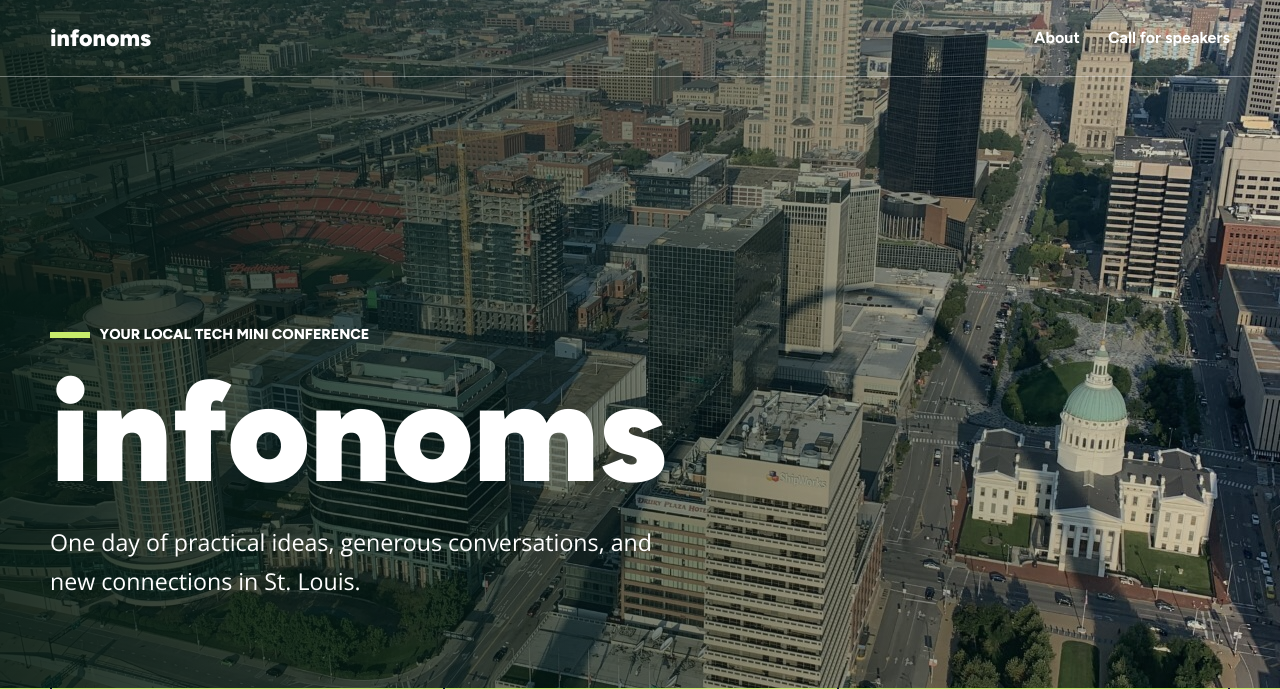
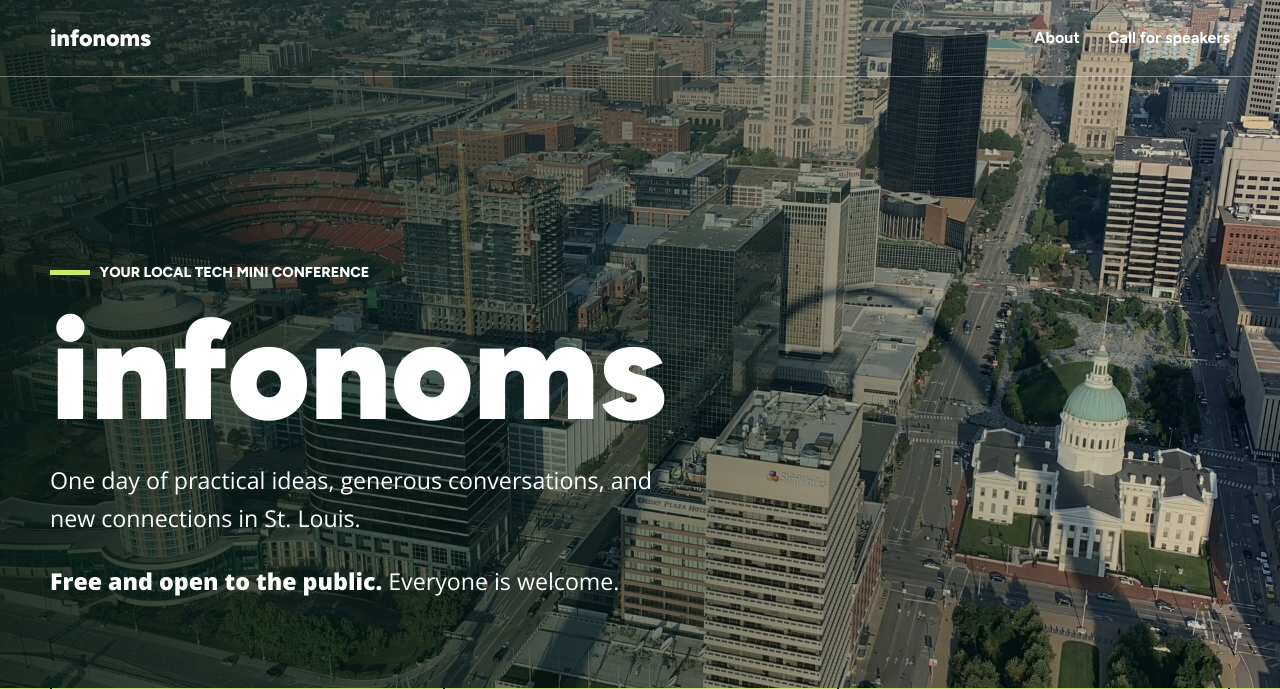
Before and after one commit to aayushgauba/stlacm, a Django app: page /infonoms/ in a window 1280 px wide. Shown: the top 689 px of the page. Run offline with Django 5.2, Linux system fonts and the light colour scheme.

Commit message:
New Changes

```diff
--- a/templates/pages/infonoms.html
+++ b/templates/pages/infonoms.html
@@ -25,6 +25,7 @@
       <p class="eyebrow">Your local tech mini conference</p>
       <h1>{{ site.title }}</h1>
       <p class="hero-copy">One day of practical ideas, generous conversations, and new connections in St. Louis.</p>
+      <p class="hero-copy"><strong>Free and open to the public.</strong> Everyone is welcome.</p>
     </div>
   </header>
 
```
